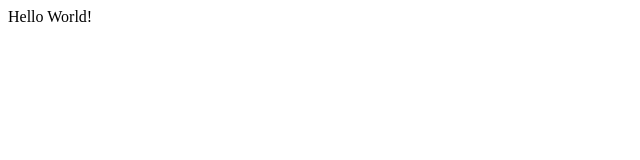
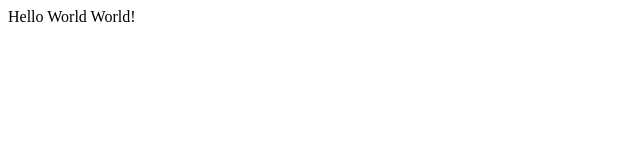
Before and after one commit to Slevin13/slevin13.github.io, a plain HTML site: page index.html in a window 1280 px wide. Shown: the full height of the page, 0-640 px from the left. Drawn offline with Linux system fonts and the light colour scheme.

Commit message:
Update index.html

```diff
--- a/index.html
+++ b/index.html
@@ -1,5 +1,5 @@
 <html>
 <head>
-Hello World!
+Hello World World!
 </head>
 </html>
```
